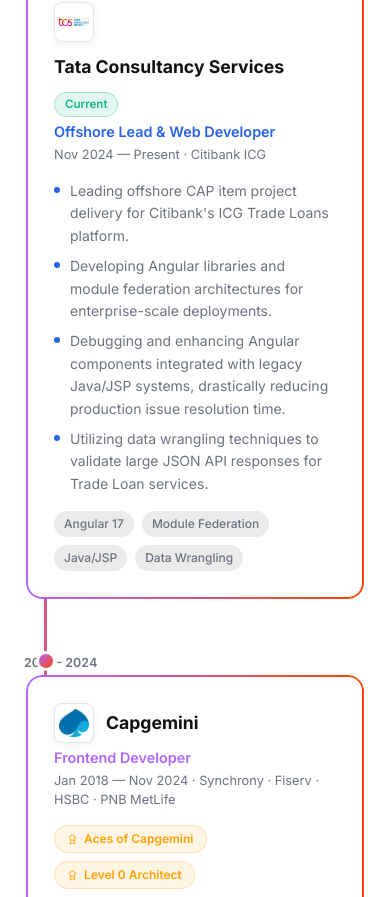
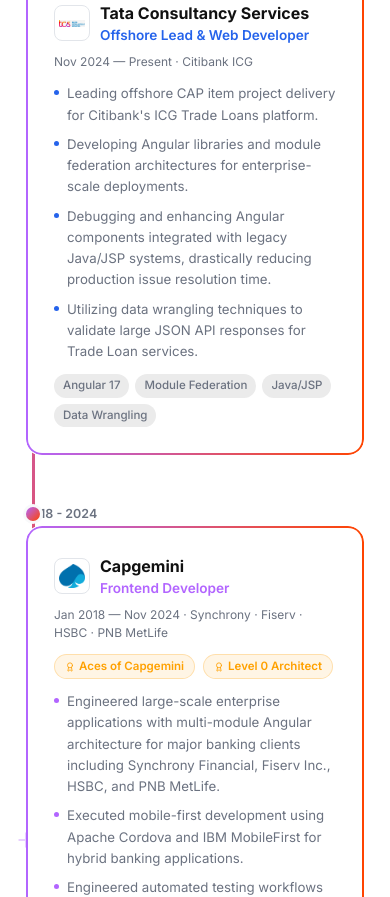
Before and after one commit to Debokti/dvoktg-portfolio, a Next.js app: page / in a window 390 px wide. Shown: the part 2691-3588 px from the top of the page. Built offline with nearby package versions, Linux system fonts and the light colour scheme.

Commit message:
fix: corrected mobile timeline dot/year overlap in Education and Experience sections using separate mobile/desktop layouts

```diff
--- a/src/components/ExperienceSection.tsx
+++ b/src/components/ExperienceSection.tsx
@@ -76,165 +76,141 @@
 
         {/* Timeline */}
         <div style={{ position: 'relative' }}>
-          {/* Vertical gradient line */}
+          {/* Vertical gradient line — desktop */}
           <div
-            className="absolute left-[20px] md:left-[100px] top-[12px] bottom-[12px] w-[3px] rounded-sm"
-            style={{
-              background: 'linear-gradient(180deg, #b265ff, #ff4400)',
-            }}
+            className="hidden md:block absolute left-[100px] top-[12px] bottom-[12px] w-[3px] rounded-sm"
+            style={{ background: 'linear-gradient(180deg, #b265ff, #ff4400)' }}
+          />
+          {/* Vertical gradient line — mobile */}
+          <div
+            className="md:hidden absolute left-[8px] top-[12px] bottom-[12px] w-[3px] rounded-sm"
+            style={{ background: 'linear-gradient(180deg, #b265ff, #ff4400)' }}
           />
 
           <div style={{ display: 'flex', flexDirection: 'column', gap: '48px' }}>
             {experiences.map((exp, idx) => (
-              <div key={exp.id} className="flex flex-col md:flex-row gap-0 items-start relative">
-                {/* Year label */}
-                <div className="md:w-[96px] text-left md:text-right pl-[44px] md:pl-0 md:pr-[16px] pt-0 md:pt-[10px] shrink-0 mb-2 md:mb-0">
-                  <span
-                    style={{
-                      fontSize: '0.78rem',
-                      fontWeight: 600,
-                      color: 'var(--text-muted)',
-                      lineHeight: 1.4,
-                    }}
-                  >
+              <div key={exp.id} className="relative">
+
+                {/* ── Mobile layout ── */}
+                <div className="md:hidden pl-8">
+                  {/* Year + dot row */}
+                  <div className="flex items-center gap-2 mb-3">
+                    <div
+                      className="absolute left-[-1px] w-[20px] h-[20px] rounded-full border-[3px] border-[var(--bg)] z-10 shrink-0"
+                      style={{ background: exp.current ? '#10b981' : 'linear-gradient(135deg, #b265ff, #ff4400)' }}
+                    />
+                    <span style={{ fontSize: '0.78rem', fontWeight: 600, color: 'var(--text-muted)' }}>
                       {exp.year}
                     </span>
+                    {exp.current && (
+                      <span style={{ fontSize: '0.72rem', padding: '2px 8px', borderRadius: '9999px', background: 'rgba(16,185,129,0.12)', color: '#10b981', border: '1px solid rgba(16,185,129,0.3)', fontWeight: 600 }}>
+                        Current
+                      </span>
+                    )}
+                  </div>
+                  <div className="exp-card">
+                    {/* Company logo + name */}
+                    <div style={{ display: 'flex', alignItems: 'center', gap: '10px', marginBottom: '8px' }}>
+                      <div style={{ width: '36px', height: '36px', borderRadius: '8px', background: '#ffffff', display: 'flex', alignItems: 'center', justifyContent: 'center', padding: '4px', border: '1px solid var(--border)', flexShrink: 0 }}>
+                        <img src={exp.logo} alt={exp.company} style={{ width: '100%', height: '100%', objectFit: 'contain' }} />
+                      </div>
+                      <div>
+                        <h3 style={{ fontSize: '1rem', fontWeight: 700, color: 'var(--text)' }}>{exp.company}</h3>
+                        <p style={{ fontSize: '0.85rem', color: exp.color, fontWeight: 600 }}>{exp.role}</p>
+                      </div>
+                    </div>
+                    <p style={{ fontSize: '0.75rem', color: 'var(--text-muted)', marginBottom: '12px' }}>{exp.period} · {exp.client}</p>
+                    {exp.awards && (
+                      <div style={{ display: 'flex', gap: '8px', flexWrap: 'wrap', marginBottom: '12px' }}>
+                        {exp.awards.map((a) => (
+                          <span key={a} style={{ display: 'flex', alignItems: 'center', gap: '4px', fontSize: '0.72rem', padding: '3px 10px', borderRadius: '9999px', background: 'rgba(255,161,0,0.1)', color: '#ffa100', border: '1px solid rgba(255,161,0,0.25)', fontWeight: 600 }}>
+                            <Award size={10} />{a}
+                          </span>
+                        ))}
+                      </div>
+                    )}
+                    <ul style={{ display: 'flex', flexDirection: 'column', gap: '8px' }}>
+                      {exp.bullets.map((b, i) => (
+                        <li key={i} style={{ display: 'flex', gap: '8px', alignItems: 'flex-start' }}>
+                          <div style={{ width: '5px', height: '5px', borderRadius: '50%', background: exp.color, flexShrink: 0, marginTop: '7px' }} />
+                          <p style={{ fontSize: '0.83rem', color: 'var(--text-muted)', lineHeight: 1.6 }}>{b}</p>
+                        </li>
+                      ))}
+                    </ul>
+                    <div style={{ display: 'flex', flexWrap: 'wrap', gap: '6px', marginTop: '12px' }}>
+                      {exp.tags.map((tag) => (
+                        <span key={tag} style={{ fontSize: '0.72rem', padding: '3px 9px', borderRadius: '9999px', background: 'var(--pill-bg)', color: 'var(--text-muted)', fontWeight: 500 }}>{tag}</span>
+                      ))}
+                    </div>
+                  </div>
+                </div>
+
+                {/* ── Desktop layout ── */}
+                <div className="hidden md:flex flex-row gap-0 items-start">
+                  {/* Year label */}
+                  <div style={{ width: '96px', textAlign: 'right', paddingRight: '16px', paddingTop: '10px', flexShrink: 0 }}>
+                    <span style={{ fontSize: '0.78rem', fontWeight: 600, color: 'var(--text-muted)', lineHeight: 1.4 }}>{exp.year}</span>
                   </div>
 
                   {/* Dot on timeline */}
                   <div
-                  className="absolute left-[11.5px] md:left-[91px] top-[2px] md:top-[10px] w-[20px] h-[20px] rounded-full border-[3px] border-[var(--bg)] z-10 shrink-0"
-                  style={{
-                    background: exp.current ? '#10b981' : `linear-gradient(135deg, #b265ff, #ff4400)`,
-                  }}
+                    className="absolute left-[91px] top-[10px] w-[20px] h-[20px] rounded-full border-[3px] border-[var(--bg)] z-10"
+                    style={{ background: exp.current ? '#10b981' : `linear-gradient(135deg, #b265ff, #ff4400)` }}
                   />
 
                   {/* Content */}
-                <div className="pl-[44px] md:pl-[28px] flex-1 w-full">
+                  <div style={{ paddingLeft: '28px', flex: 1 }}>
                     <div className="exp-card">
                       {/* Header */}
                       <div style={{ display: 'flex', alignItems: 'flex-start', justifyContent: 'space-between', gap: '16px', marginBottom: '16px', flexWrap: 'wrap' }}>
                         <div>
                           <div style={{ display: 'flex', alignItems: 'center', gap: '12px', flexWrap: 'wrap', marginBottom: '4px' }}>
-                          <div
-                            style={{
-                              width: '40px',
-                              height: '40px',
-                              borderRadius: '8px',
-                              background: '#ffffff',
-                              display: 'flex',
-                              alignItems: 'center',
-                              justifyContent: 'center',
-                              padding: '4px',
-                              boxShadow: '0 2px 8px rgba(0,0,0,0.06)',
-                              border: '1px solid var(--border)',
-                              flexShrink: 0,
-                            }}
-                          >
-                            <img
-                              src={exp.logo}
-                              alt={exp.company}
-                              style={{
-                                width: '100%',
-                                height: '100%',
-                                objectFit: 'contain',
-                                borderRadius: '4px',
-                              }}
-                            />
+                            <div style={{ width: '40px', height: '40px', borderRadius: '8px', background: '#ffffff', display: 'flex', alignItems: 'center', justifyContent: 'center', padding: '4px', boxShadow: '0 2px 8px rgba(0,0,0,0.06)', border: '1px solid var(--border)', flexShrink: 0 }}>
+                              <img src={exp.logo} alt={exp.company} style={{ width: '100%', height: '100%', objectFit: 'contain', borderRadius: '4px' }} />
                             </div>
-                          <h3 style={{ fontSize: '1.1rem', fontWeight: 700, color: 'var(--text)' }}>
-                            {exp.company}
-                          </h3>
+                            <h3 style={{ fontSize: '1.1rem', fontWeight: 700, color: 'var(--text)' }}>{exp.company}</h3>
                             {exp.current && (
-                            <span
-                              style={{
-                                fontSize: '0.72rem',
-                                padding: '3px 10px',
-                                borderRadius: '9999px',
-                                background: 'rgba(16,185,129,0.12)',
-                                color: '#10b981',
-                                border: '1px solid rgba(16,185,129,0.3)',
-                                fontWeight: 600,
-                              }}
-                            >
+                              <span style={{ fontSize: '0.72rem', padding: '3px 10px', borderRadius: '9999px', background: 'rgba(16,185,129,0.12)', color: '#10b981', border: '1px solid rgba(16,185,129,0.3)', fontWeight: 600 }}>
                                 Current
                               </span>
                             )}
                           </div>
                           <p style={{ fontSize: '0.9rem', color: exp.color, fontWeight: 600 }}>{exp.role}</p>
-                        <p style={{ fontSize: '0.8rem', color: 'var(--text-muted)', marginTop: '2px' }}>
-                          {exp.period} · {exp.client}
-                        </p>
+                          <p style={{ fontSize: '0.8rem', color: 'var(--text-muted)', marginTop: '2px' }}>{exp.period} · {exp.client}</p>
                         </div>
                       </div>
 
-                    {/* Awards */}
                       {exp.awards && (
                         <div style={{ display: 'flex', gap: '8px', flexWrap: 'wrap', marginBottom: '16px' }}>
                           {exp.awards.map((a) => (
-                          <span
-                            key={a}
-                            style={{
-                              display: 'flex',
-                              alignItems: 'center',
-                              gap: '6px',
-                              fontSize: '0.75rem',
-                              padding: '4px 12px',
-                              borderRadius: '9999px',
-                              background: 'rgba(255,161,0,0.1)',
-                              color: '#ffa100',
-                              border: '1px solid rgba(255,161,0,0.25)',
-                              fontWeight: 600,
-                            }}
-                          >
-                            <Award size={11} />
-                            {a}
+                            <span key={a} style={{ display: 'flex', alignItems: 'center', gap: '6px', fontSize: '0.75rem', padding: '4px 12px', borderRadius: '9999px', background: 'rgba(255,161,0,0.1)', color: '#ffa100', border: '1px solid rgba(255,161,0,0.25)', fontWeight: 600 }}>
+                              <Award size={11} />{a}
                             </span>
                           ))}
                         </div>
                       )}
 
-                    {/* Bullet points */}
                       <ul style={{ display: 'flex', flexDirection: 'column', gap: '8px' }}>
                         {exp.bullets.map((b, i) => (
                           <li key={i} style={{ display: 'flex', gap: '10px', alignItems: 'flex-start' }}>
-                          <div
-                            style={{
-                              width: '6px',
-                              height: '6px',
-                              borderRadius: '50%',
-                              background: exp.color,
-                              flexShrink: 0,
-                              marginTop: '7px',
-                            }}
-                          />
+                            <div style={{ width: '6px', height: '6px', borderRadius: '50%', background: exp.color, flexShrink: 0, marginTop: '7px' }} />
                             <p style={{ fontSize: '0.875rem', color: 'var(--text-muted)', lineHeight: 1.6 }}>{b}</p>
                           </li>
                         ))}
                       </ul>
 
-                    {/* Tags */}
                       <div style={{ display: 'flex', flexWrap: 'wrap', gap: '8px', marginTop: '16px' }}>
                         {exp.tags.map((tag) => (
-                        <span
-                          key={tag}
-                          style={{
-                            fontSize: '0.75rem',
-                            padding: '4px 10px',
-                            borderRadius: '9999px',
-                            background: 'var(--pill-bg)',
-                            color: 'var(--text-muted)',
-                            fontWeight: 500,
-                          }}
-                        >
-                          {tag}
-                        </span>
+                          <span key={tag} style={{ fontSize: '0.75rem', padding: '4px 10px', borderRadius: '9999px', background: 'var(--pill-bg)', color: 'var(--text-muted)', fontWeight: 500 }}>{tag}</span>
                         ))}
                       </div>
                     </div>
                   </div>
                 </div>
+
+              </div>
             ))}
+
           </div>
         </div>
       </div>
```
Also changed, not shown: src/components/EducationSection.tsx (+37 -17 lines). Lines whose indentation alone changed are shown as unchanged.
